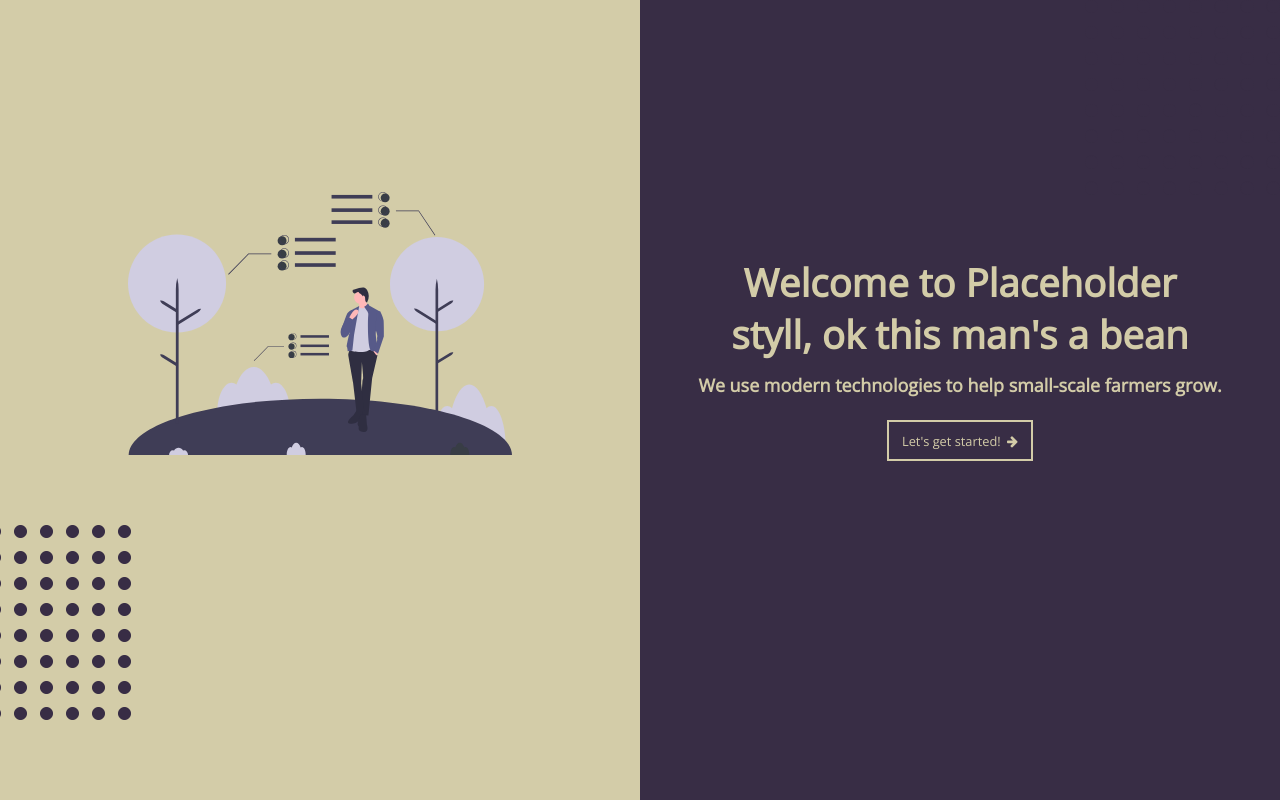
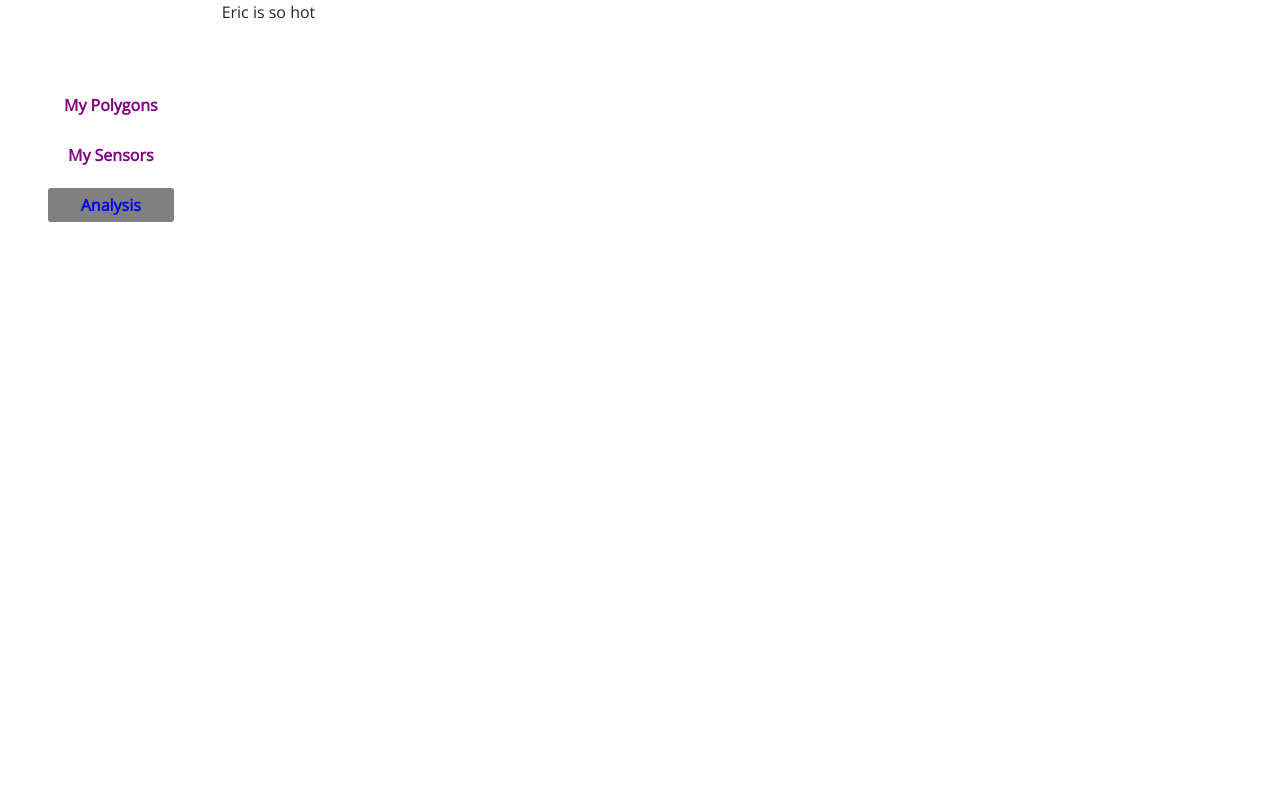
Before and after one commit to Maxonezhou/HackWestern7, a React (Create React App) app in the folder frontend/: page /analysis in a window 1280 px wide. Built offline with nearby package versions, Linux system fonts and the light colour scheme.

Commit message:
styled sidebar

```diff
--- a/frontend/src/components/Sidebar.js
+++ b/frontend/src/components/Sidebar.js
@@ -2,13 +2,17 @@ import React, { Component } from "react";
 import { Nav } from "react-bootstrap";
 
 class Sidebar extends Component {
+    active = (pathName) => {
+        return window.location.pathname.indexOf(pathName) !== -1 ? "active" : "";
+    }
+
     render() {
         return (
             <div className="Sidebar">
-                <Nav className="flex-column">
-                    <Nav.Link className="Sidebar-item" href="/polygons">My Polygons</Nav.Link>
-                    <Nav.Link className="Sidebar-item" href="/sensors">My Sensors</Nav.Link>
-                    <Nav.Link className="Sidebar-item" href="/analysis">Recommendations</Nav.Link>
+                <Nav className="Sidebar-Tabs flex-column">
+                    <Nav.Link active={this.active("polygons")} className="Sidebar-link"  href="/polygons">My Polygons</Nav.Link>
+                    <Nav.Link active={this.active("sensors")} className="Sidebar-link" href="/sensors">My Sensors</Nav.Link>
+                    <Nav.Link active={this.active("analysis")} className="Sidebar-link" href="/analysis">Analysis</Nav.Link>
                 </Nav>
             </div>
         );
--- /dev/null
+++ b/frontend/src/containers/Analysis.js
@@ -0,0 +1,13 @@
+import React, { Component } from 'react';
+
+class Analysis extends Component {
+  render() {
+    return (
+      <div className = "Analysis">
+          Eric is so hot
+      </div>
+    );
+  }
+}
+
+export default Analysis;
--- a/frontend/src/containers/Landing.js
+++ b/frontend/src/containers/Landing.js
@@ -3,6 +3,7 @@ import { Link } from "react-router-dom";
 
 import image from '../images/home.svg';
 import dotimage from '../images/dots.png'
+import dotimage4 from '../images/dots4.png'
 
 class Landing extends Component {
   render() {
@@ -11,7 +12,7 @@ class Landing extends Component {
           <div className="Image-wrap">
             <img className="Home-image" src={image} />
             <img className="dot-image" src={dotimage} />
-            <img className="dot-image2" src={dotimage} />
+            <img className="dot-image4" src={dotimage4} />
           </div>
           <div className="Home">
             <div className="Text">
--- a/frontend/src/index.js
+++ b/frontend/src/index.js
@@ -6,6 +6,7 @@ import Landing from './containers/Landing';
 import Layout from './containers/Layout';
 import Polygons from './containers/Polygons';
 import Sensors from './containers/Sensors';
+import Analysis from './containers/Analysis';
 import reportWebVitals from './reportWebVitals';
 import "./sass/__index.scss";
 
@@ -16,6 +17,7 @@ ReactDOM.render(
         <Switch>
           <Route exact path="/polygons" render={(props) => <Layout childComponent={<Polygons {...props}/>} {...props} />}/>
           <Route exact path="/sensors" render={(props) => <Layout childComponent={<Sensors {...props}/>} {...props} />}/>
+          <Route exact path="/analysis" render={(props) => <Layout childComponent={<Analysis {...props}/>} {...props} />}/>
           <Route path="/" component={Landing} />
         </Switch>
       </App>
--- a/frontend/src/sass/__index.scss
+++ b/frontend/src/sass/__index.scss
@@ -2,7 +2,7 @@
 @import "variables";
 @import "./components/all";
 @import "./containers/all";
-// @import "~bootstrap/scss/bootstrap";
+@import "~bootstrap/scss/bootstrap";
 
 body {
     margin: 0;
--- a/frontend/src/sass/components/_Sidebar.scss
+++ b/frontend/src/sass/components/_Sidebar.scss
@@ -1,13 +1,23 @@
 .Sidebar {
-    padding: 0.5em 3em;
-    display: inline-block;
-    width: 30%;
+    padding: 5em 3em;
+    display: flex;
+    width: max-content;
+    position: relative;
 
-    .Sidebar-item {
+
+    .Sidebar-link {
+        padding: 0.5em 1em;
+        text-decoration-line: none;
+        width: 100%;
+        margin: 0.5em auto;
         font-size: 16px;
         line-height: 18px;
         font-weight: bold;
-        margin-bottom: 1em;
-        color: purple;
+        &.active {
+            color: blue;
+            background: grey;
+            border-radius: 3px;
+        }
     }
+
 }
--- a/frontend/src/sass/containers/_Landing.scss
+++ b/frontend/src/sass/containers/_Landing.scss
@@ -22,10 +22,9 @@
   bottom: 10%;
 }
 
-.dot-image2 {
-  position: absolute;
-  right: 0%;
-  top: 0%;
+.dot-image4 {
+  //position: absolute;
+  //border: 2px solid black;
 }
 
 .Home {
```
